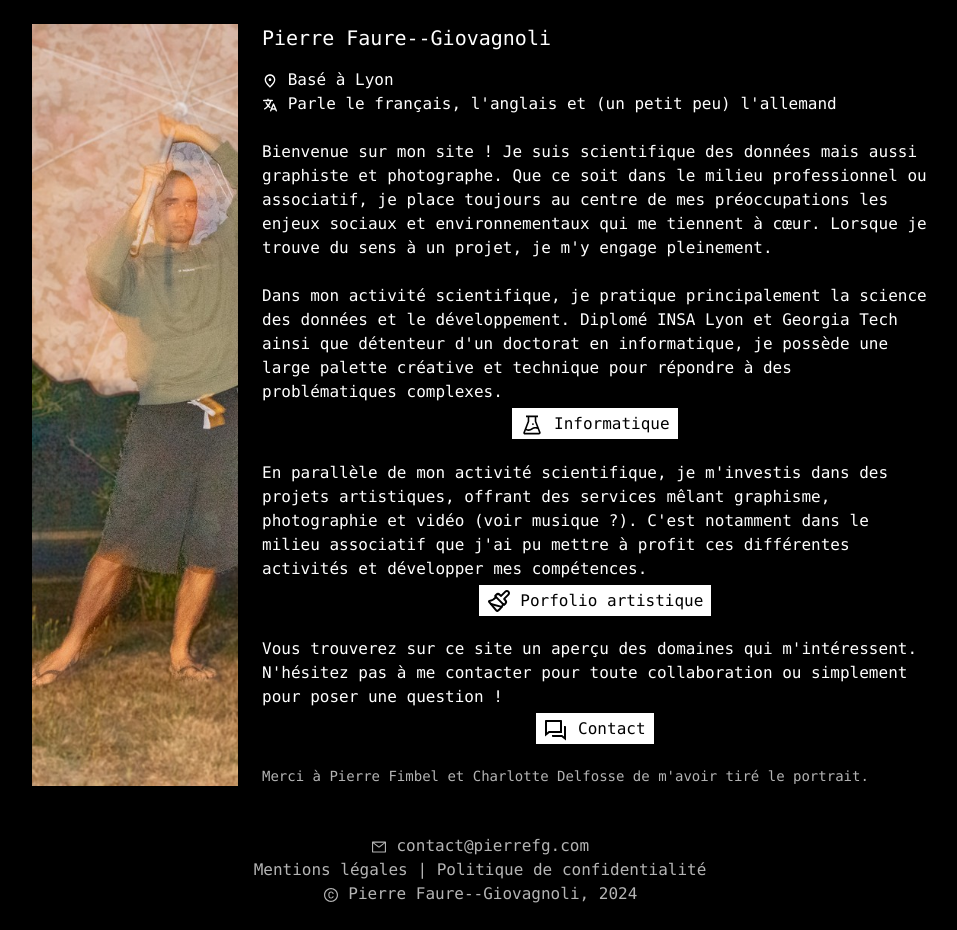
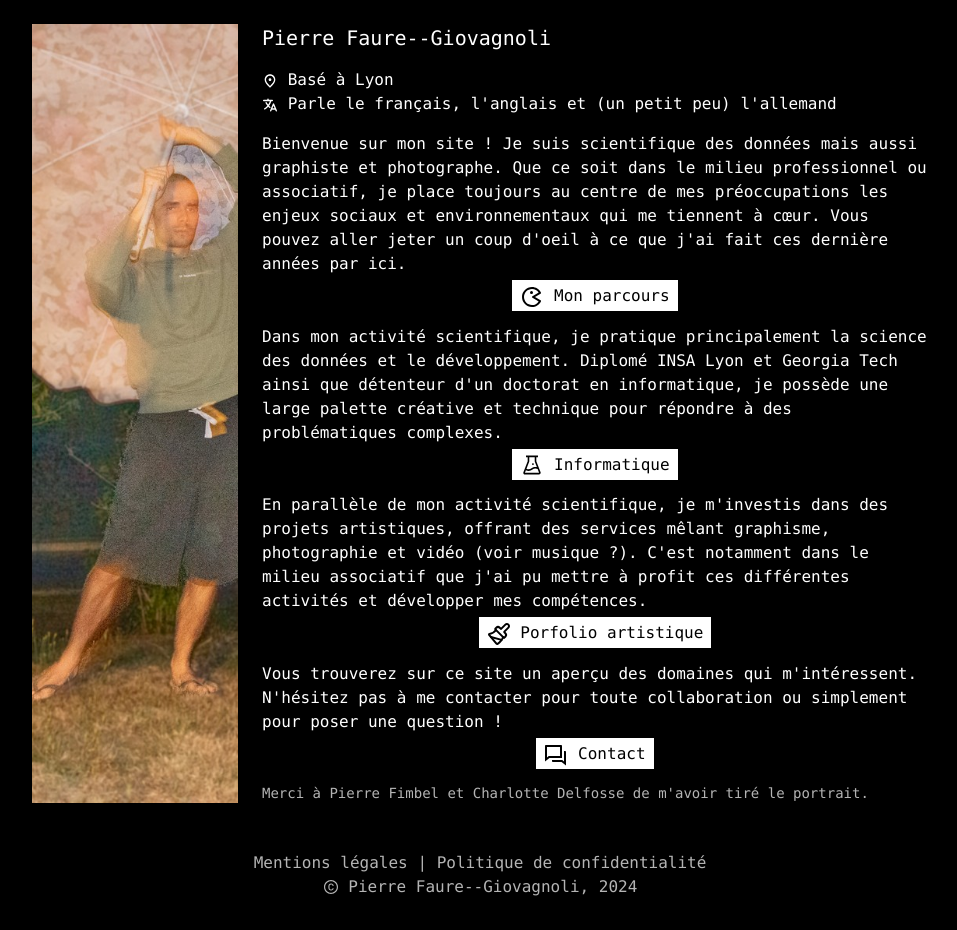
Before and after one commit to pierrefg/homepagev2, a Next.js app in the folder webapp/: page / in a window 1280 px wide. Shown: the part 820-1750 px from the top of the page, without its empty margins (160-1117 px from the left). Built offline with nearby package versions, Linux system fonts and the light colour scheme.

Commit message:
Updates landing page content

```diff
--- a/webapp/app/content/AboutContent.js
+++ b/webapp/app/content/AboutContent.js
@@ -7,7 +7,7 @@ import SimpleLink from "@/components/SimpleLink";
 
 export default function AboutContent() {
     return (
-        <div className="flex flex-col gap-6">
+        <div className="flex flex-col gap-4">
             <div className="flex flex-col gap-0">
                 <span>
                     <MdOutlinePlace className="inline text-base" /> Basé à Lyon
@@ -19,7 +19,11 @@ export default function AboutContent() {
             <div>
                 Bienvenue sur mon site ! Je suis scientifique des données mais aussi graphiste et photographe.
                 Que ce soit dans le milieu professionnel ou associatif, je place toujours au centre de mes préoccupations les enjeux sociaux et environnementaux qui me tiennent à cœur.
-                Lorsque je trouve du sens à un projet, je m'y engage pleinement.
+                Vous pouvez aller jeter un coup d'oeil à ce que j'ai fait ces dernière années par ici.
+
+                <p className="mt-2 text-center">
+                    <SimpleLink content={mainMenuLinks[0]} primary large/>
+                </p>
             </div>
             <div>
                 Dans mon activité scientifique, je pratique principalement la science des données et le développement.
--- a/webapp/components/Footer.js
+++ b/webapp/components/Footer.js
@@ -5,13 +5,13 @@ import { AiOutlineMail, AiOutlineCopyright } from "react-icons/ai";
 export default function Footer() {
     return (
         <div className="flex flex-col gap-0 w-full items-center py-6 text-sm md:text-base max-w-7xl mx-auto text-primary-muted">
-            <a
+            {/* <a
                 href='mailto: contact@pierrefg.com'
                 target="_blank"
                 rel="noopener noreferrer"
             >
                 <><AiOutlineMail className="inline" /> contact@pierrefg.com</>
-            </a>
+            </a> */}
             <div className='text-center'>
                 <Link
                     href="/legals"
```
